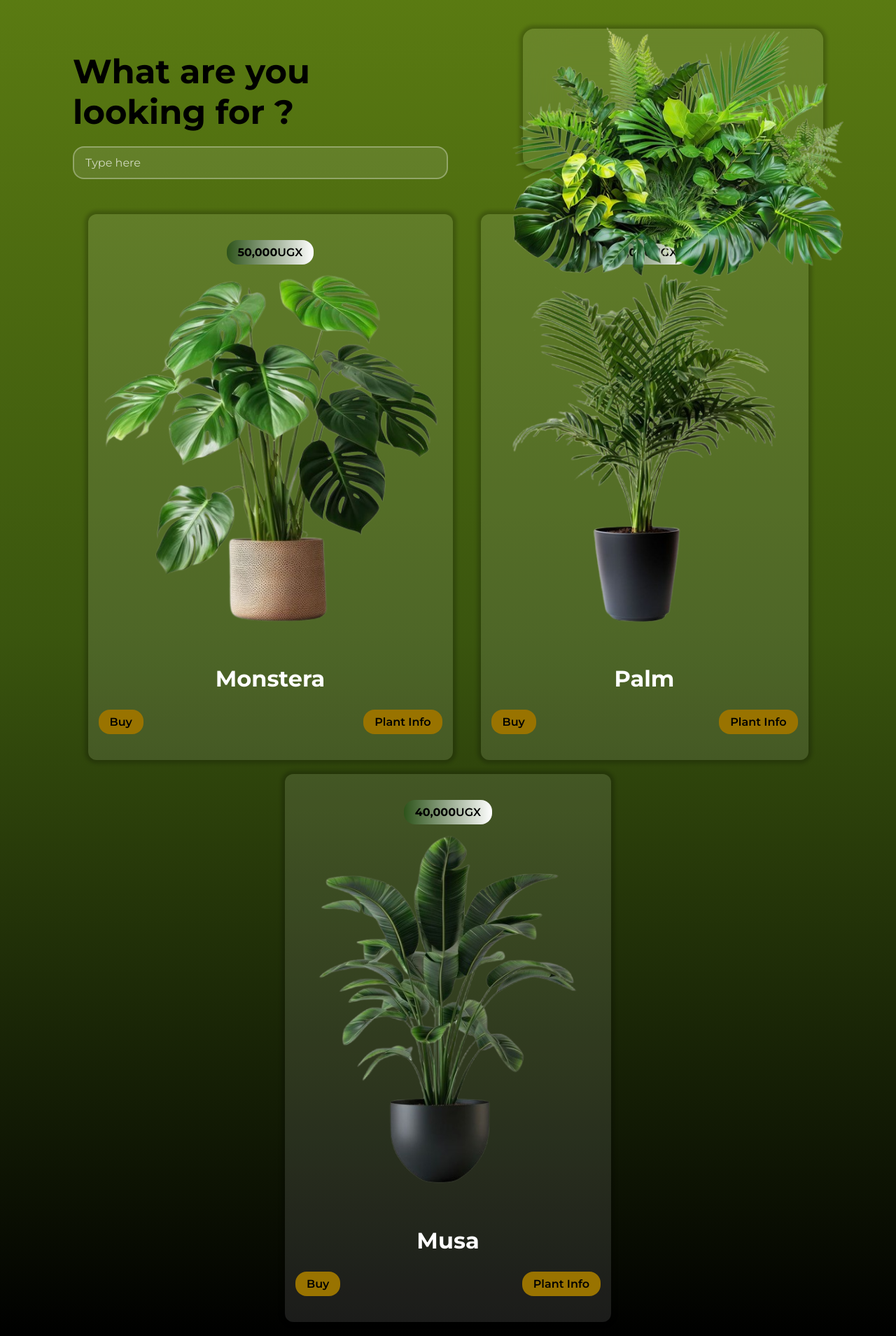
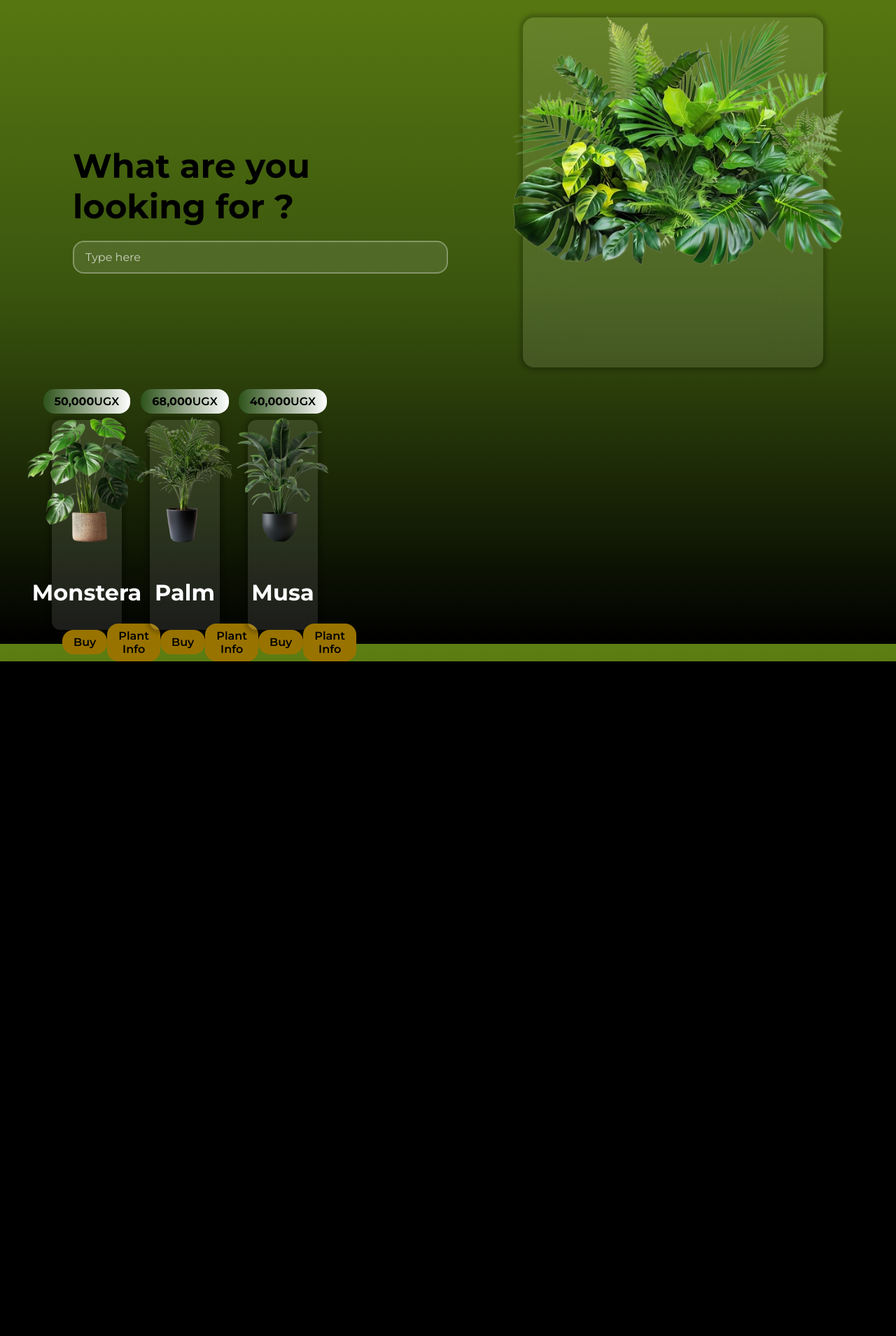
Before and after one commit to Mirembe-Peace/Eden_Botanical_Gardens, a PHP site: page / in a window 1280 px wide. Shown: the part 90-1999 px from the top of the page at 70% size. After the commit the page ends 1035 px from the top, so only its background shows below. Run offline with PHP 8.4, Linux system fonts and the light colour scheme; some web fonts are replaced.

Commit message:
some changes

```diff
--- a/style/style.css
+++ b/style/style.css
@@ -119,7 +119,7 @@ main{
     width: 100%;
     max-width: 1200px;
     padding: 15px 5%;
-    margin: 100px auto 15px;
+    margin: 100px auto 40px;
     gap: 20px;
 }
 
@@ -152,7 +152,7 @@ main{
 .big-plant {
     box-shadow: 0 0 5px 5px rgba(0, 0, 0, 0.2);
     width: 40%;
-    height: 200px;
+    height: 500px;
     overflow: visible;
     border: 0px;
     border-radius: 16px;
@@ -170,8 +170,6 @@ main{
 
 .plant-display{
     display: flex;
-    flex-wrap: wrap;
-    justify-content: center;
     gap: 20px;
     padding: 20px 5%;
 }
@@ -179,7 +177,8 @@ main{
 .plant-cards{
     color: white;
     user-select: none;
-    height: auto;
+    width: 100px;
+    height: 300px;
     padding: 15px;
     display: flex;
     flex-direction: column;
```
